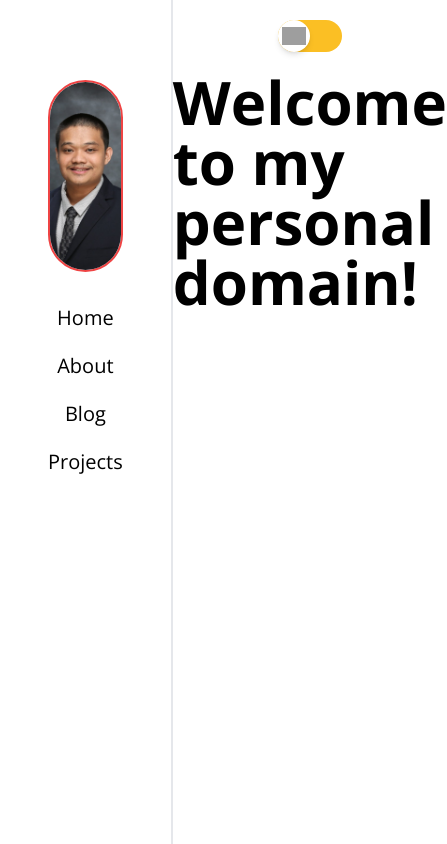
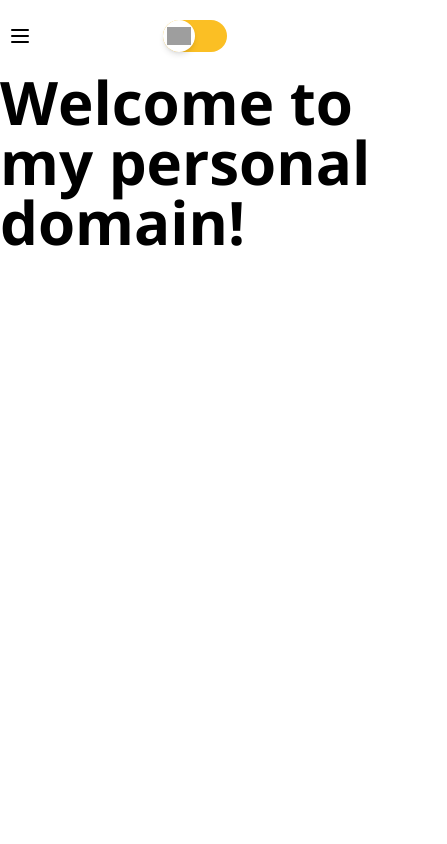
Before and after one commit to stolenfallen1/my-personal-domain, a Next.js app: page / in a window 390 px wide. Shown: the whole page, 447 px wide, since content can reach past the window. Built offline with nearby package versions, Linux system fonts and the light colour scheme; grey boxes are pictures that could not be loaded.

Commit message:
UI Feat: Mobile Sidebar and logo clicked transition plan

```diff
--- a/app/layout.tsx
+++ b/app/layout.tsx
@@ -3,6 +3,7 @@ import "./globals.css";
 import { Open_Sans } from 'next/font/google'
 import { ThemeProvider } from "@/components/theme/theme-provider";
 import { Sidebar } from "@/components/sidebar/sidebar";
+import { MobileSidebar } from "@/components/sidebar/mobile-sidebar";
 import { cn } from "@/lib/utils";
 
 const openSans = Open_Sans({
@@ -24,7 +25,8 @@ export default function RootLayout({
       <body className={cn("flex", openSans.className)}>
         <ThemeProvider attribute="class" defaultTheme="light" enableSystem disableTransitionOnChange>
           <Sidebar />
-          <main className="flex flex-1">
+          <main className="relative flex flex-1">
+            <MobileSidebar />
             {children}
           </main>
         </ThemeProvider>
--- /dev/null
+++ b/components/sidebar/mobile-sidebar.tsx
@@ -0,0 +1,29 @@
+"use client";
+
+import Link from 'next/link'
+import Image from 'next/image'
+import { useState } from 'react';
+import BusinessImage from "@/public/images/business_image.jpeg";
+import AltBusinessImage from "@/public/images/alt_business_image.svg";
+import { NAV_MENU } from '@/lib/constants/nav-menu'
+import { Instagram, Facebook, Linkedin, Github, Menu } from 'lucide-react';
+
+export function MobileSidebar() {
+    return (
+        <>
+            <nav className="block md:hidden absolute top-6 left-2">
+                <Menu />
+                {/* <ul>
+                    {NAV_MENU.map((item) => (
+                        <li key={item.label}>
+                            <Link href={item.href
+                            }>
+                                <p className="text-md lg:text-xl font-extralight hover:underline">{item.label}</p>
+                            </Link>
+                        </li>
+                    ))}
+                </ul> */}
+            </nav>
+        </>
+    )
+}
--- a/components/sidebar/sidebar.tsx
+++ b/components/sidebar/sidebar.tsx
@@ -1,18 +1,32 @@
+"use client";
+
 import Link from 'next/link'
 import Image from 'next/image'
-import BusinessImage from "@/public/business_image.jpeg";
+import { useState } from 'react';
+import BusinessImage from "@/public/images/business_image.jpeg";
+// import AltBusinessImage from "@/public/images/alt_business_image.svg";
 import { NAV_MENU } from '@/lib/constants/nav-menu'
+import { Instagram, Facebook, Linkedin, Github, Menu } from 'lucide-react';
 
 export function Sidebar() {
+    // const [showAnotherImage, setShowAnotherImage] = useState(false);
+
+    const handleLogoClick = () => {
+        // setShowAnotherImage(!showAnotherImage);
+        alert("Logo clicked");
+    }
+
     return (
-        <nav className="flex flex-col items-center border-r-2 px-12 py-20">
+        <>
+            <nav className="hidden md:flex flex-col items-center border-r-2 px-8 lg:px-12 py-20">
                 <section>
                     <div className="w-full relative">
                         <Image
                             src={BusinessImage}
                             alt="business profile image"
                             objectFit="cover"
-                    className="w-48 h-48 top-0 left-0 object-cover rounded-full border-2 border-red-500"
+                            className="w-36 h-36 lg:w-48 lg:h-48 top-0 left-0 object-cover rounded-full border-2 border-red-500 cursor-pointer"
+                            onClick={handleLogoClick}
                         />
                     </div>
                 </section>
@@ -20,11 +34,18 @@ export function Sidebar() {
                     {NAV_MENU.map((item) => (
                         <li key={item.label}>
                             <Link href={item.href}>
-                            <p className="text-xl font-extralight">{item.label}</p>
+                                <p className="text-md lg:text-xl font-extralight hover:underline">{item.label}</p>
                             </Link>
                         </li>
                     ))}
                 </ul>
+                <ul className="flex items-center gap-4 absolute bottom-8">
+                    <Instagram />
+                    <Facebook />
+                    <Linkedin />
+                    <Github />
+                </ul>
             </nav>
+        </>
     )
 }
```
Also changed, not shown: public/images/business_image.jpeg (renamed from public/business_image.jpeg). Lines whose indentation alone changed are shown as unchanged.
